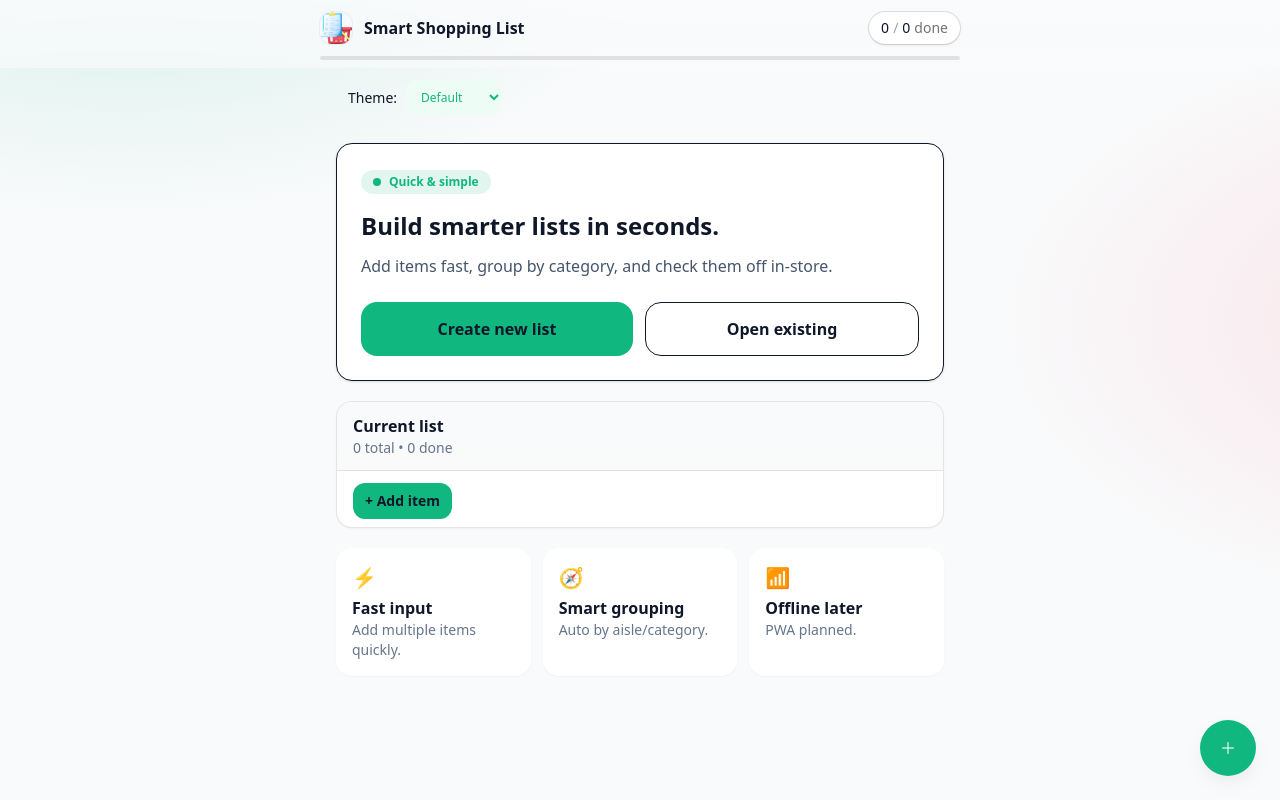
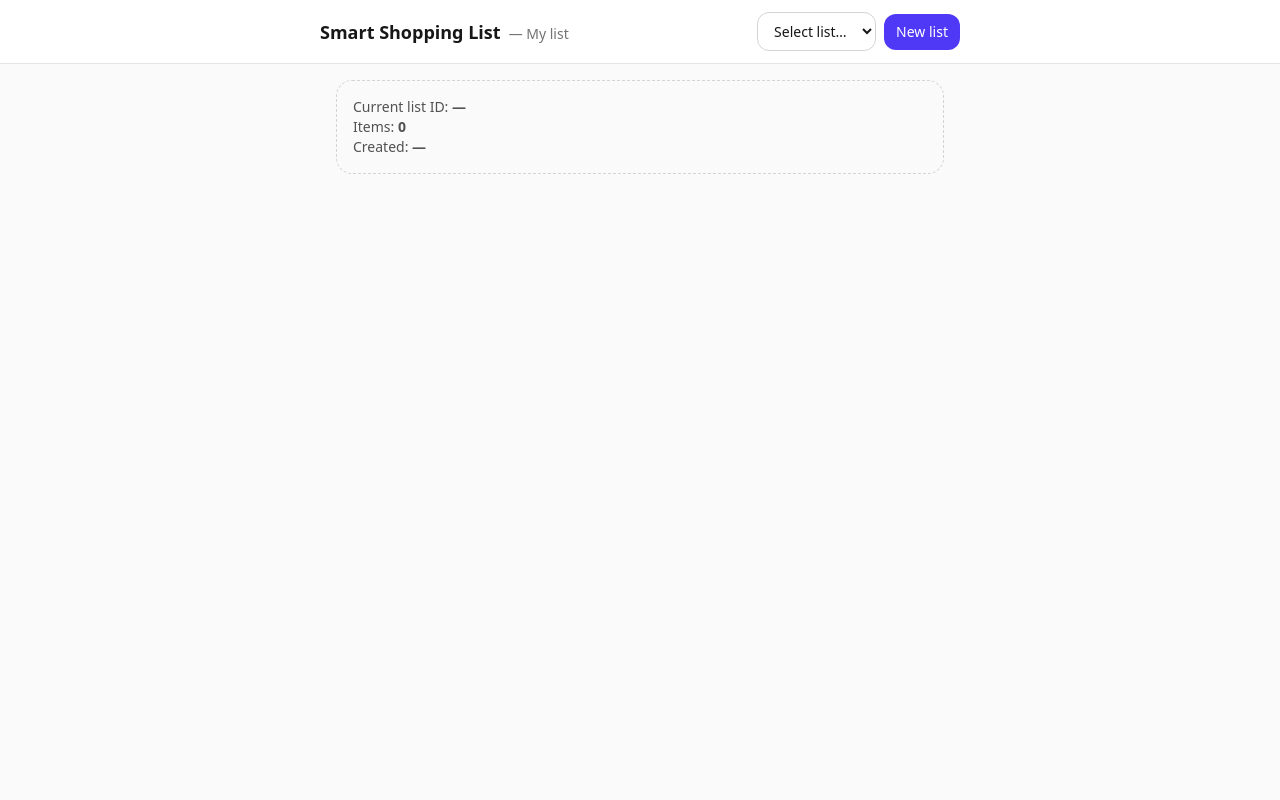
Before and after one commit to Kalikian/smart-shopping-list-frontend, a React (Vite) app: page / in a window 1280 px wide. Built offline with nearby package versions, Linux system fonts and the light colour scheme.

Commit message:
feat(lists): wire NewListDialog + offline sync hooks in App

```diff
--- a/src/App.tsx
+++ b/src/App.tsx
@@ -1,111 +1,168 @@
 // src/App.tsx
-// Orchestrates UI + offline-first data access via listStore.
-// Inline Add persists items; Delete is now wired through listStore.
+// Parent wiring for named lists (offline-first) + minimal picker UI.
+// - Integrates NewListDialog (create & select lists)
+// - Loads current snapshot at boot, keeps legacy flows intact
+// - Adds online-event listener to flush pending ops to backend (stub sender)
+// - All comments in English, per project convention
 
-import { useCallback, useEffect, useMemo, useState } from "react";
-import AppHeader from "./components/AppHeader";
-import HeroCard from "./components/HeroCard";
-import FeatureTiles from "./components/FeatureTiles";
-import List from "./components/List";
-import Fab from "./components/Fab";
-import ThemeSwitcher from "./components/ThemeSwitcher";
-import type { Item } from "./components/ListItem";
+import { useEffect, useMemo, useState } from "react";
+import NewListDialog from "./components/NewListDialog";
+import {
+  // legacy-compatible snapshot helpers
+  loadSnapshot,
+  // new multi-list helpers
+  getAllLists,
+  selectList,
+  createAndSelectList,
+  // sync
+  flushPendingOps,
+} from "./data/listStore";
 
-import * as listStore from "./data/listStore";
+// Types local to this file to avoid leaking broader app details
+type ListMeta = {
+  id: string;
+  name: string;
+  createdAt: string;
+  updatedAt: string;
+};
 
-function sleep(ms: number) {
-  return new Promise((res) => setTimeout(res, ms));
-}
-
-function newItemId() {
-  return `it-${Date.now()}-${Math.random().toString(36).slice(2, 7)}`;
-}
+type ListSnapshot = {
+  id: string;
+  name?: string;
+  createdAt: string;
+  updatedAt?: string;
+  items: Array<{
+    id: string;
+    title: string;
+    qty: number;
+    unit?: string;
+    category?: string;
+    done?: boolean;
+  }>;
+};
 
 export default function App() {
-  // Load or create snapshot
-  const stored = listStore.loadSnapshot();
-  const [list, setList] = useState(stored ?? listStore.createNewList());
+  // Current list snapshot used across the app
+  const [snap, setSnap] = useState<ListSnapshot | null>(null);
+  // Lists index to populate the picker
+  const [lists, setLists] = useState<ListMeta[]>([]);
+  // UI: new-list dialog
+  const [isNewOpen, setNewOpen] = useState(false);
 
-  // Persist defensively on changes
+  // Derived: current list name
+  const currentName = useMemo(() => snap?.name ?? "My list", [snap]);
+
+  // --- Boot: load current list + index
   useEffect(() => {
-    listStore.saveSnapshot(list);
-  }, [list]);
-
-  const items = list.items;
-
-  // Header counters
-  const { total, open } = useMemo(() => {
-    const total = items.length;
-    const done = items.filter((i) => i.done).length;
-    return { total, open: total - done };
-  }, [items]);
-
-  // Mutations
-  const handleToggle = useCallback((id: string) => {
-    const snap = listStore.toggleItem(id);
-    setList(snap);
+    // Load snapshot (migrates legacy storage inside listStore if needed)
+    setSnap(loadSnapshot());
+    // Load index
+    setLists(getAllLists());
   }, []);
 
-  const handlePatch = useCallback((id: string, patch: Partial<Item>) => {
-    const snap = listStore.updateItem(id, patch);
-    setList(snap);
+  // --- Sync: flush pending ops on start and when the app comes online
+  useEffect(() => {
+    // Replace this with a real API call later
+    const sender = async (_op: unknown) => {
+      // TODO: implement POST to your backend (idempotent upsert by listId)
+      // Intentionally empty for now (acts as successful no-op)
+      return;
+    };
+
+    const tryFlush = () => {
+      // Fire-and-forget; errors are surfaced via unhandled rejections in dev
+      void flushPendingOps(sender);
+    };
+
+    // Try once at startup if online
+    if (typeof navigator === "undefined" || navigator.onLine) {
+      tryFlush();
+    }
+
+    // Register online listener
+    const onOnline = () => tryFlush();
+    window.addEventListener("online", onOnline);
+    return () => window.removeEventListener("online", onOnline);
   }, []);
 
-  const handleAdd = useCallback((draft: Omit<Item, "id">) => {
-    const item: Item = { id: newItemId(), ...draft };
-    const snap = listStore.addItem(item);
-    setList(snap);
-  }, []);
+  // --- Handlers ---
+  const handleCreate = (name: string) => {
+    const created = createAndSelectList(name);
+    setSnap(created);
+    setLists(getAllLists());
+    setNewOpen(false);
+  };
 
-  // NEW: Delete item
-  const handleDelete = useCallback((id: string) => {
-    const snap = listStore.removeItem(id);
-    setList(snap);
-  }, []);
+  const handleSelect = (id: string) => {
+    const selected = selectList(id);
+    if (selected) {
+      setSnap(selected);
+    }
+    // Keep index fresh (updatedAt might change on selection/rename later)
+    setLists(getAllLists());
+  };
 
-  // Hero actions
-  const handleCreateNew = useCallback(async () => {
-    await sleep(600);
-    const snap = listStore.createNewList();
-    setList(snap);
-    document.querySelector("#current-list")?.scrollIntoView({ behavior: "smooth", block: "start" });
-  }, []);
+  // --- Minimal UI shell for list management (non-intrusive) ---
+  return (
+    <div className="min-h-screen bg-neutral-50 text-neutral-900">
+      {/* Top bar */}
+      <header className="safe-x sticky top-0 z-10 border-b border-neutral-200 bg-white/90 backdrop-blur">
+        <div className="mx-auto flex max-w-screen-sm items-center justify-between gap-3 py-3">
+          <div className="flex min-w-0 items-baseline gap-2">
+            <h1 className="truncate text-lg font-semibold">Smart Shopping List</h1>
+            <span className="truncate text-sm text-neutral-500">— {currentName}</span>
+          </div>
 
-  const handleOpenExisting = useCallback(async () => {
-    console.log("Open existing (to be implemented). Current:", list.id);
-  }, [list.id]);
+          <div className="flex items-center gap-2">
+            {/* Existing lists picker */}
+            <select
+              className="rounded-xl border border-neutral-300 px-3 py-2 text-sm"
+              value={snap?.id ?? ""}
+              onChange={(e) => handleSelect(e.target.value)}
+            >
+              <option value="" disabled>
+                Select list…
+              </option>
+              {lists.map((m) => (
+                <option key={m.id} value={m.id}>
+                  {m.name}
+                </option>
+              ))}
+            </select>
 
-  // FAB: scroll to list (no auto-create)
-  const handleFabClick = useCallback(() => {
-    document.querySelector("#current-list")?.scrollIntoView({ behavior: "smooth", block: "start" });
-  }, []);
+            {/* New list button */}
+            <button
+              onClick={() => setNewOpen(true)}
+              className="rounded-xl bg-indigo-600 px-3 py-2 text-sm font-medium text-white"
+            >
+              New list
+            </button>
+          </div>
+        </div>
+      </header>
 
-  return (
-    <div className="min-h-dvh bg-app text-[hsl(var(--text))]">
-      <AppHeader open={open} total={total} />
-
-      <div className="mx-auto max-w-screen-sm safe-x">
-        <ThemeSwitcher />
-      </div>
-
-      <main className="mx-auto max-w-screen-sm safe-x pb-28 pt-4">
-        <HeroCard onCreateNew={handleCreateNew} onOpenExisting={handleOpenExisting} />
-
-        {/* Current list */}
-        <div id="current-list" className="scroll-mt-20">
-          <List
-            items={items}
-            onToggle={handleToggle}
-            onChange={handlePatch}
-            onAdd={handleAdd}
-            onDelete={handleDelete}
-          />
+      {/* Main content placeholder */}
+      <main className="safe-x mx-auto max-w-screen-sm py-4">
+        {/* Here your existing components render, using `snap` as the current list.
+           Example (pseudo):
+           <List items={snap?.items ?? []} onChange={...} />
+        */}
+        <div className="rounded-2xl border border-dashed border-neutral-300 p-4 text-sm text-neutral-600">
+          Current list ID: <strong>{snap?.id ?? "—"}</strong>
+          <br />
+          Items: <strong>{snap?.items?.length ?? 0}</strong>
+          <br />
+          Created: <strong>{snap?.createdAt ?? "—"}</strong>
         </div>
-
-        <FeatureTiles />
       </main>
 
-      <Fab onClick={handleFabClick} />
+      {/* New list dialog */}
+      <NewListDialog
+        isOpen={isNewOpen}
+        onClose={() => setNewOpen(false)}
+        onCreate={handleCreate}
+        existingNames={lists.map((l) => l.name)}
+      />
     </div>
   );
 }
```
